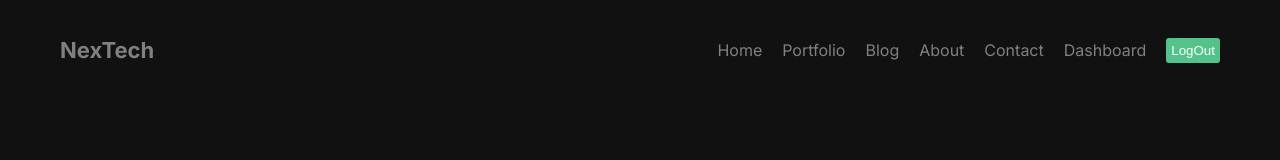
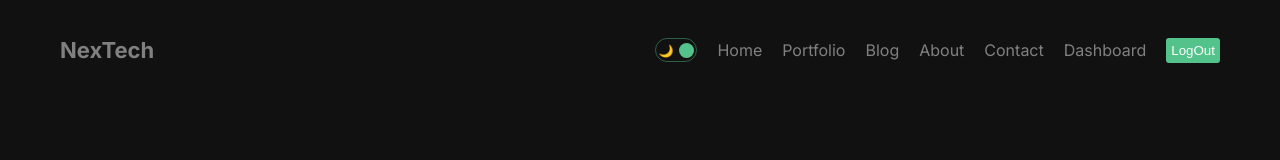
Before and after one commit to Ganeshshinde-2003/Blog-App-NextJS, a Next.js app: page / in a window 1280 px wide. Shown: the top 160 px of the page. Built offline with nearby package versions, Linux system fonts and the light colour scheme.

Commit message:
Feature: added the dark and light mood

```diff
--- /dev/null
+++ b/context/ThemeContext.js
@@ -0,0 +1,19 @@
+"use client";
+
+import { createContext, useState } from "react";
+
+export const ThemeContext = createContext();
+
+export const ThemeProvider = ({ children }) => {
+  const [mode, setMode] = useState("dark");
+
+  const toggle = () => {
+    setMode((prev) => (prev === "dark" ? "light" : "dark"));
+  };
+
+  return (
+    <ThemeContext.Provider value={{ toggle, mode }}>
+      <div className={`theme ${mode}`}>{children}</div>
+    </ThemeContext.Provider>
+  );
+};
--- a/src/app/contact/loading.jsx
+++ b/src/app/contact/loading.jsx
@@ -2,7 +2,9 @@ import React from 'react'
 
 const Loading = () => {
   return (
-    <div>Loading</div>
+    <div>
+      <h1 style={{textAlign:"center"}}>Loading...</h1>
+    </div>
   )
 }
 
--- a/src/app/contact/page.jsx
+++ b/src/app/contact/page.jsx
@@ -19,7 +19,7 @@ function Contact() {
         <form className={styles.form}>
           <input type="text" placeholder="name" className={styles.input}/>
           <input type="text" placeholder="email" className={styles.input}/>
-          <textarea className={styles.textArea} placeholder="message" cols="30" rows="10"></textarea>
+          <textarea className={styles.textArea} placeholder="message" cols="30" rows="10" ></textarea>
           <Button url="#" text="Send" />
         </form>
       </div>
--- a/src/app/contact/page.module.css
+++ b/src/app/contact/page.module.css
@@ -47,4 +47,5 @@
     border: 3px solid #bbb;
     font-size: 20px;
     font-weight: bold;
+    resize: none;
 }
--- a/src/app/globals.css
+++ b/src/app/globals.css
@@ -26,3 +26,17 @@ a {
   flex-direction: column;
   justify-content: space-between;
 }
+
+.light {
+  background-color: #D3D3D3;
+  color: #111;
+}
+
+.dark {
+  background-color: #111;
+  color: gray;
+}
+
+.theme {
+  transition: 1s all ease;
+}
--- a/src/app/layout.js
+++ b/src/app/layout.js
@@ -2,6 +2,7 @@ import Footer from "@/components/footer/Footer";
 import "./globals.css";
 import { Inter } from "next/font/google";
 import Navbar from "@/components/navbar/Navbar";
+import { ThemeProvider } from "../../context/ThemeContext";
 
 const inter = Inter({ subsets: ["latin"] });
 
@@ -14,11 +15,13 @@ export default function RootLayout({ children }) {
   return (
     <html lang="en">
       <body className={inter.className}>
-        <div className="container">
-          <Navbar />
-          {children}
-          <Footer />
-        </div>
+        <ThemeProvider>
+          <div className="container">
+            <Navbar />
+            {children}
+            <Footer />
+          </div>
+        </ThemeProvider>
       </body>
     </html>
   );
--- /dev/null
+++ b/src/components/DarkMode/DarkMode.jsx
@@ -0,0 +1,23 @@
+"use client"
+
+import React, { useContext } from "react";
+import styles from "./DarkMode.module.css";
+import { ThemeContext } from "../../../context/ThemeContext";
+
+function DarkMode() {
+
+  const {toggle, mode} = useContext(ThemeContext);
+
+  return (
+    <div className={styles.container} onClick={toggle}>
+      <div className={styles.icon}>🌙</div>
+      <div className={styles.icon}>🔆</div>
+      <div
+        className={styles.ball}
+        style={mode === "light" ? { left: "2px" } : { right: "2px" }}
+      />
+    </div>
+  );
+}
+
+export default DarkMode;
--- /dev/null
+++ b/src/components/DarkMode/DarkMode.module.css
@@ -0,0 +1,24 @@
+.container{
+    width: 42px;
+    height: 24px;
+    border: 1.5px solid #53c28b70;
+    border-radius: 30px;
+    display: flex;
+    align-items: center;
+    justify-content: space-between;
+    padding: 2px;
+    position: relative;
+    cursor: pointer;
+  }
+
+  .icon{
+    font-size: 12px;
+  }
+
+  .ball{
+    width: 15px;
+    height: 15px;
+    background-color: #53c28b;
+    border-radius: 50%;
+    position: absolute;
+  }
--- a/src/components/navbar/Navbar.jsx
+++ b/src/components/navbar/Navbar.jsx
@@ -3,6 +3,7 @@
 import Link from 'next/link'
 import React from 'react'
 import styles from "./navbar.module.css"
+import DarkMode from '../DarkMode/DarkMode';
 
 const links = [
   {
@@ -43,6 +44,7 @@ function Navbar() {
     <div className={styles.container}>
       <Link href="/" className={styles.logo}>NexTech</Link>
       <div className={styles.links}>
+        <DarkMode />
         {links.map(link => (
           <Link key={link.id} href={link.url} className={styles.link}>{link.title}</Link>
         ),)}
```
